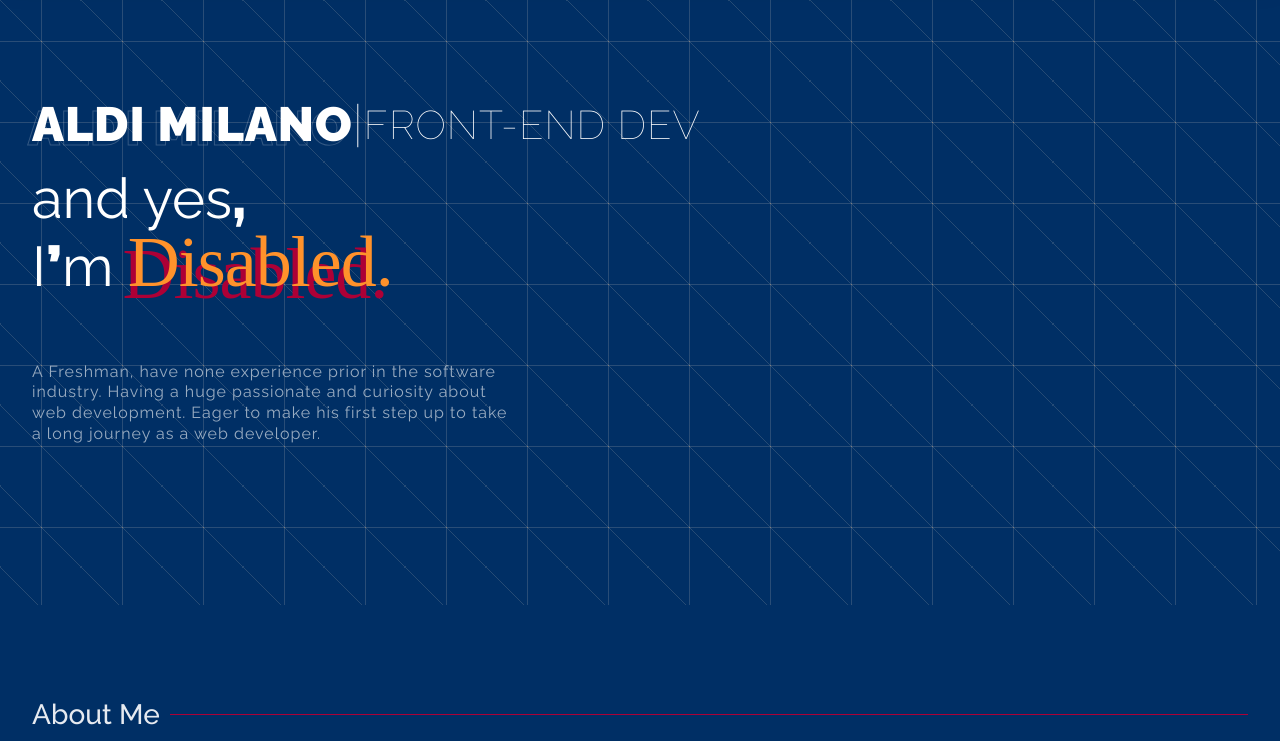
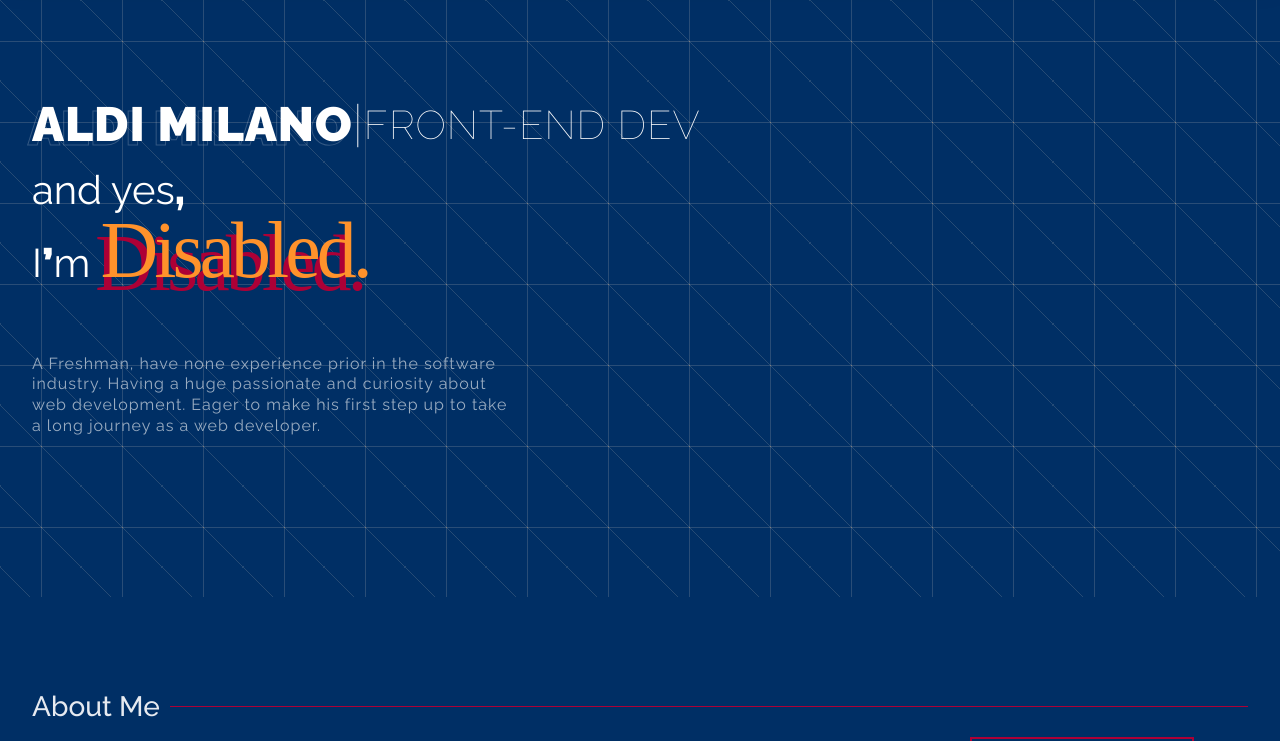
Before and after one commit to aldi-milano/portfolio, a React (Create React App) app: page / in a window 1280 px wide. Shown: the top 741 px of the page. Built offline with nearby package versions, Linux system fonts and the light colour scheme; a web font is replaced by a local one.

Commit message:
change again typography hero

```diff
--- a/src/components/hero/hero.scss
+++ b/src/components/hero/hero.scss
@@ -53,7 +53,7 @@
   }
 
   p {
-    font-size: rem(56);
+    font-size: rem(40);
     font-weight: 400;
     margin-top: rem(16);
 
@@ -64,7 +64,7 @@
   }
 
   .condition {
-    font-size: rem(56);
+    font-size: rem(40);
     font-weight: 400;
 
     .disabled {
@@ -74,8 +74,8 @@
       color: #ff922b;
       font-weight: 400;
       position: relative;
-      letter-spacing: -1px;
-      font-size: rem(72);
+      letter-spacing: -4px;
+      font-size: rem(80);
       position: relative;
       z-index: 2;
 
@@ -123,14 +123,14 @@
     }
 
     p {
-      font-size: rem(40);
+      font-size: rem(32);
     }
 
     .condition {
-      font-size: rem(40);
+      font-size: rem(32);
 
       .disabled {
-        font-size: rem(52);
+        font-size: rem(58);
       }
     }
   }
```
